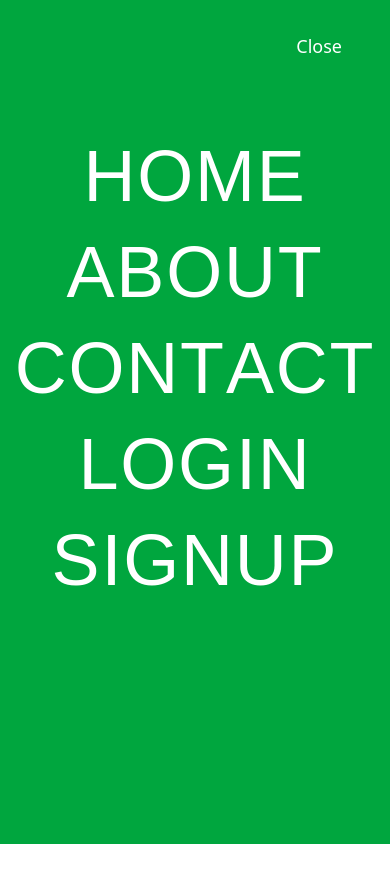
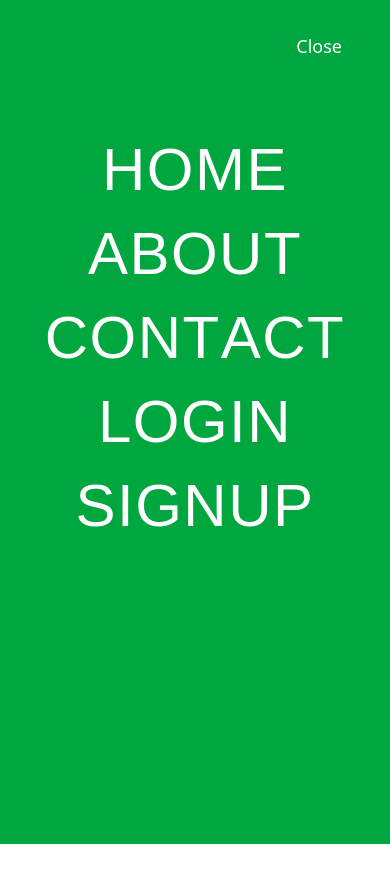
Before and after one commit to Kushal-Harsora/Niharak, a Next.js app: page / in a window 390 px wide. Both pictures are taken after a click on the button 326 px from the left and 40 px from the top of the page. Shown: the top 882 px of the page. Built offline with nearby package versions, Linux system fonts and the light colour scheme; a web font is replaced by a local one.

Commit message:
Minor Style Fix

```diff
--- a/src/components/custom/Navbar.tsx
+++ b/src/components/custom/Navbar.tsx
@@ -199,7 +199,7 @@ const Navbar = () => {
                         stiffness: 100,
                         duration: 0.4,
                       }}
-                      className="text-9xl max-md:text-7xl font-bold uppercase tracking-wide menu-items"
+                      className="text-6xl font-bold uppercase tracking-wide menu-items"
                     >
                       <Link href={path} onClick={() => setMenuOpen(false)}>
                         <span className="cursor-pointer inline-block">
```
